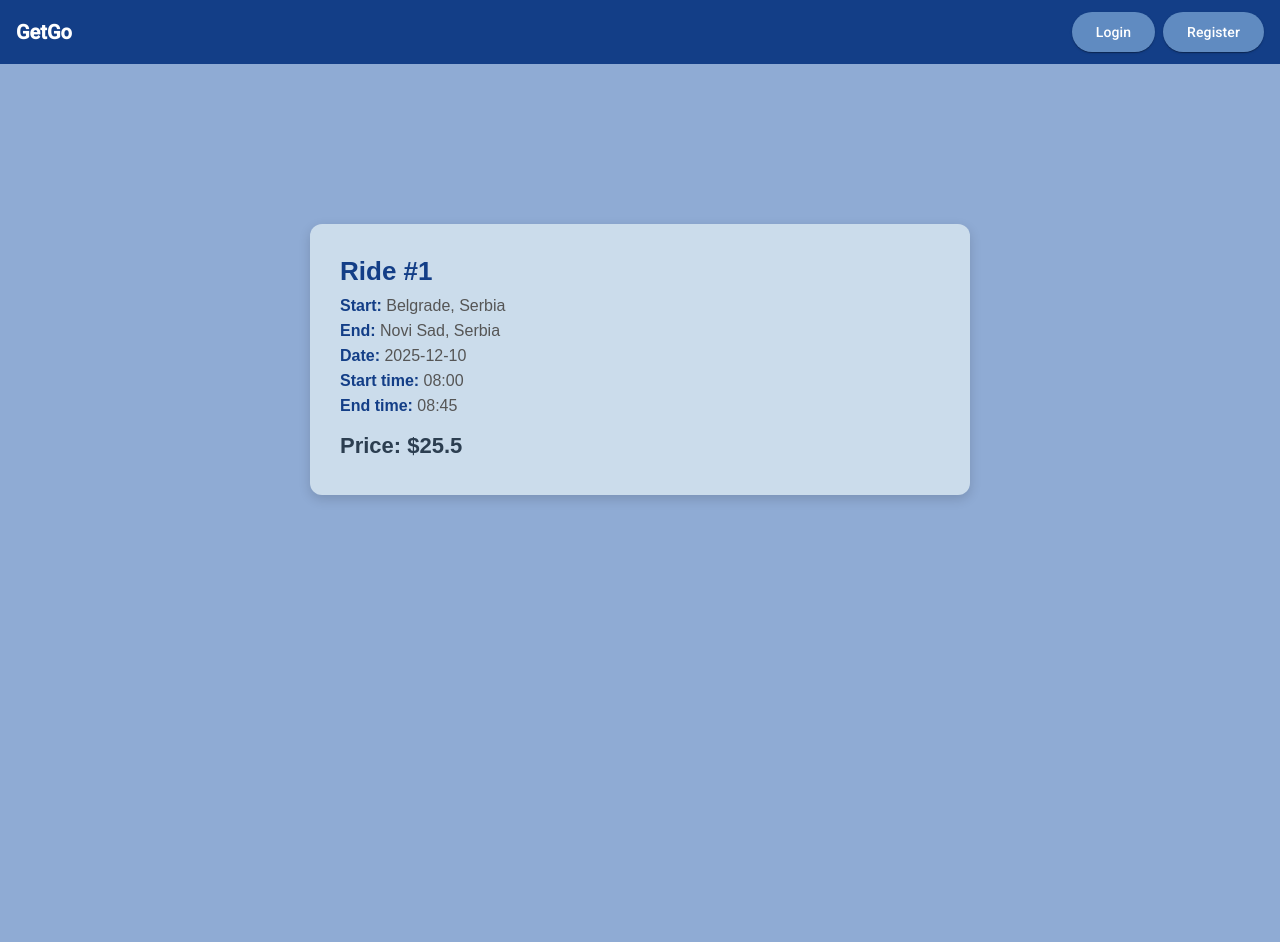
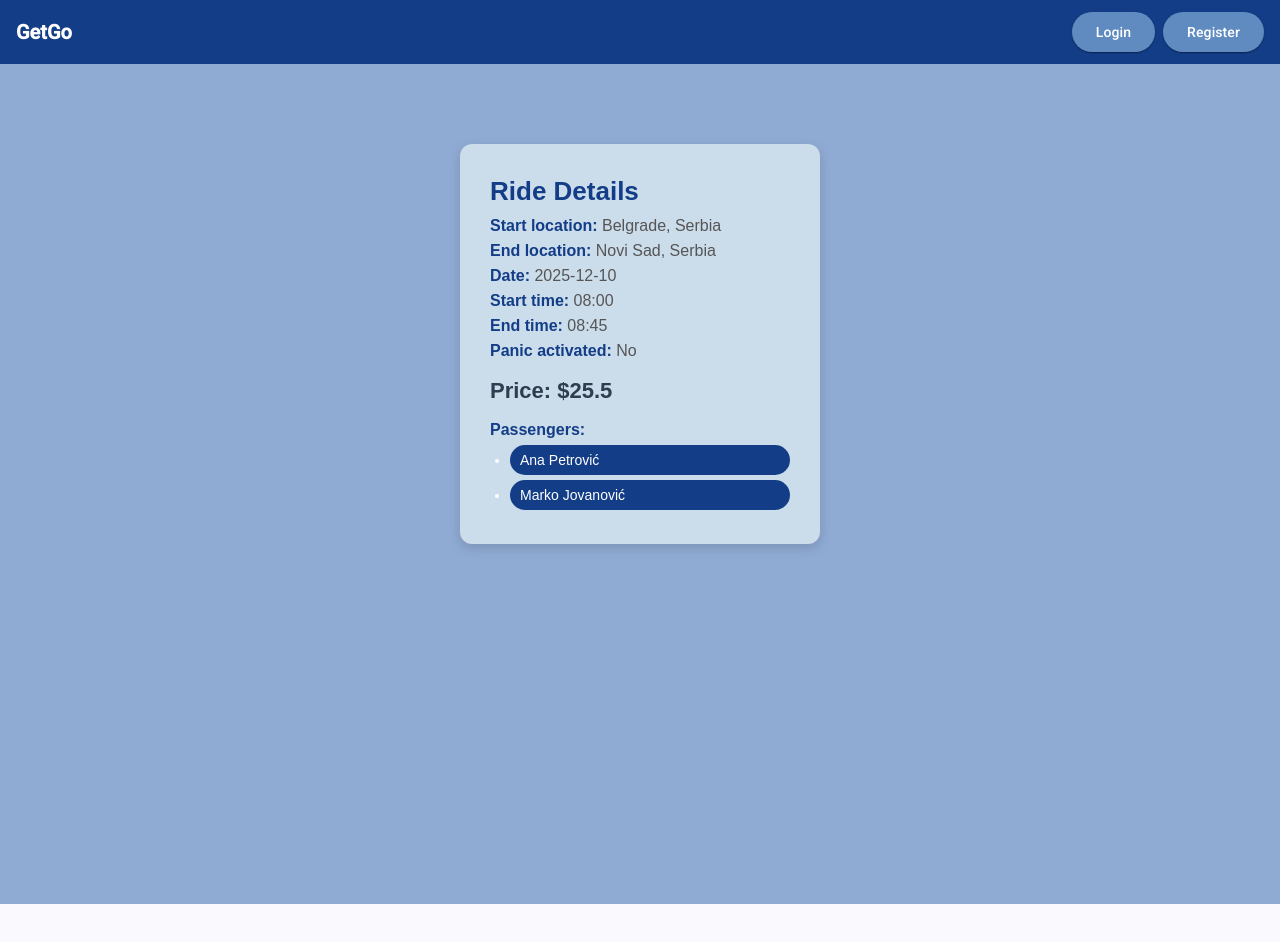
Before and after one commit to kzi-nastava/mrs-team2-TODO-Smisliti-ime, an Angular app in the folder frontend/GetGo/: page /driver/rides/1 in a window 1280 px wide. After the commit the page ends 904 px from the top, so only its background shows below. Built offline with nearby package versions, Linux system fonts and the light colour scheme.

Commit message:
Finish ride-details page

```diff
--- a/frontend/GetGo/src/app/driver/ride-details/ride-details.component.css
+++ b/frontend/GetGo/src/app/driver/ride-details/ride-details.component.css
@@ -2,12 +2,13 @@
   display: block;
   min-height: 100vh;
   background-color: #8FABD4;
-  padding-top: 80px;
+  padding-top: 40px;
 }
 
 .ride-details {
   max-width: 600px;
-  margin: 80px auto;
+  width: 300px;
+  margin: 40px auto;
   padding: 20px 30px;
   background-color: #CBDCEB;
   border-radius: 12px;
@@ -19,7 +20,9 @@
   font-size: 26px;
   color: #133E87;
   margin-bottom: 15px;
+
 }
+
 
 .ride-details h2 {
   font-size: 22px;
@@ -50,3 +53,23 @@ p.loading {
   color: #888;
   margin-top: 50px;
 }
+
+
+.passenger-list {
+  /*display: block;*/
+  /*flex-wrap: wrap;*/
+  /*gap: 8px;*/
+  /*margin-top: 5px;*/
+  margin-top: 5px;
+  padding-left: 20px;
+}
+
+.passenger-chip {
+  background-color: #133E87;
+  color: #fff;
+  padding: 5px 10px;
+  border-radius: 20px;
+  font-size: 14px;
+  margin-top: 5px;
+  cursor: pointer;
+}
--- a/frontend/GetGo/src/app/driver/ride-details/ride-details.component.html
+++ b/frontend/GetGo/src/app/driver/ride-details/ride-details.component.html
@@ -1,15 +1,22 @@
 <div *ngIf="ride(); else loading" class="ride-details">
 
-  <h1>Ride #{{ ride()!.id }}</h1>
+  <h1>Ride Details</h1>
 
-  <p><b>Start:</b> {{ ride()!.startLocation }}</p>
-  <p><b>End:</b> {{ ride()!.endLocation }}</p>
-
+  <p><b>Start location:</b> {{ ride()!.startLocation }}</p>
+  <p><b>End location:</b> {{ ride()!.endLocation }}</p>
   <p><b>Date:</b> {{ ride()!.startDate }}</p>
   <p><b>Start time:</b> {{ ride()!.startTime }}</p>
   <p><b>End time:</b> {{ ride()!.endTime }}</p>
+  <p><b>Panic activated:</b> {{ ride()!.panicActivated ? 'Yes' : 'No' }}</p>
 
   <h2>Price: ${{ ride()!.price }}</h2>
+
+  <p><b>Passengers:</b></p>
+  <ul class="passenger-list">
+    <li class="passenger-chip" *ngFor="let passenger of ride()!.passengers">
+      {{ passenger }}
+    </li>
+  </ul>
 
 </div>
 
```
